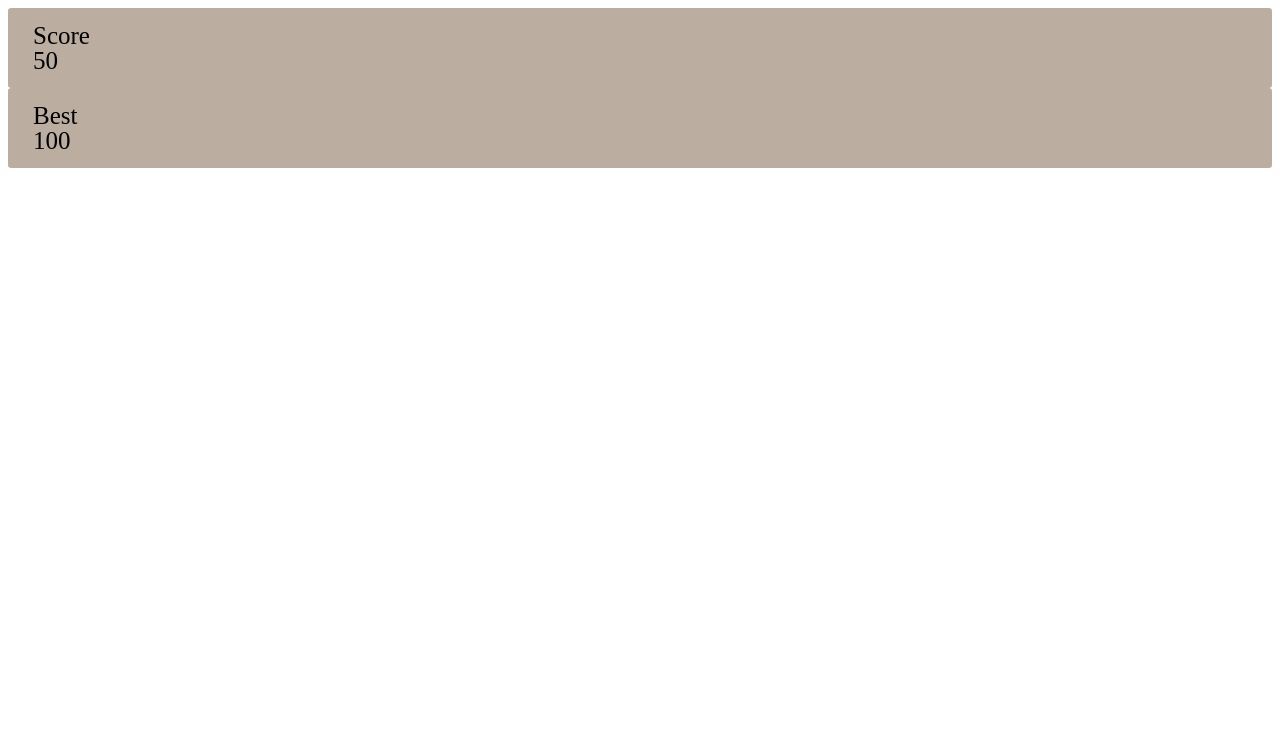
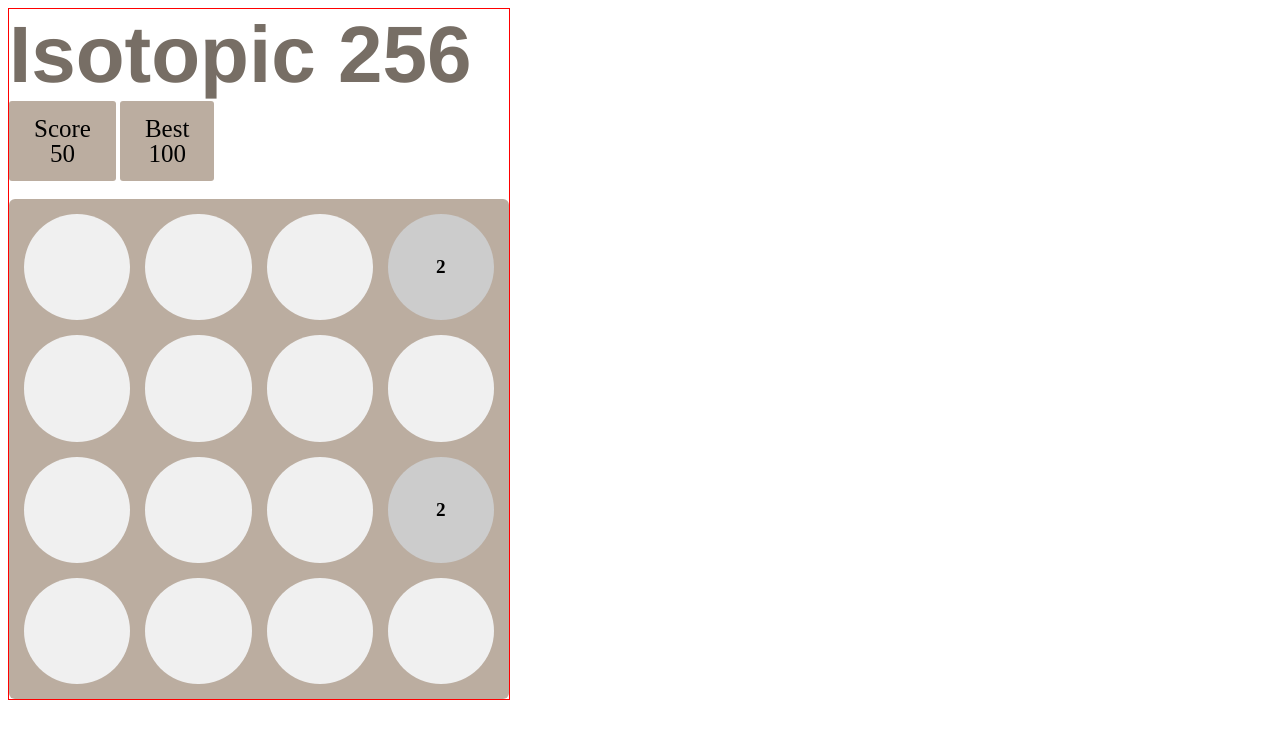
Before and after one commit to ivanempire/isotopic-2048, a SvelteKit app: page / in a window 1280 px wide. Shown: the top 738 px of the page. Built offline with nearby package versions, Linux system fonts and the light colour scheme.

Commit message:
WIP - testing deploy for HMR debugging

```diff
--- a/package.json
+++ b/package.json
@@ -39,5 +39,8 @@
 		"onlyBuiltDependencies": [
 			"esbuild"
 		]
+	},
+	"dependencies": {
+		"@sveltejs/adapter-vercel": "^5.8.1"
 	}
 }
--- a/src/lib/core/GameManager.ts
+++ b/src/lib/core/GameManager.ts
@@ -12,29 +12,32 @@ export class GameManager {
 
     reset() {
         this.isotopes = [];
-        // TODO: Can probably combine these
-        this.spawnRandomIsotope();
-        this.spawnRandomIsotope();
+        this.createInitialIsotopes();
     }
 
-    spawnRandomIsotope() {
+    createInitialIsotopes() {
         const empty = this.getEmptyCells();
         if (empty.length === 0) return;
 
-        const { x, y } = empty[Math.floor(Math.random() * empty.length)];
+        const spawnCount = Math.min(2, empty.length);
+        const newIsotopes: Isotope[] = [];
 
-        // TODO: Check what the original threshold is
+        for (let i = 0; i < spawnCount; i++) {
+            const index = Math.floor(Math.random() * empty.length);
+            const { x, y } = empty.splice(index, 1)[0];
+
             const value = Math.random() < 0.9 ? 2 : 4;
 
-        console.log("What do we have? " + this.isotopes.length);
-        console.dir(this.isotopes);
-        this.isotopes.push({
+            newIsotopes.push({
                 id: this.nextId++,
                 value,
                 x,
                 y,
                 new: true
             });
+        }
+
+        this.isotopes.push(...newIsotopes);
     }
 
     getIsotopes(): Isotope[] {
--- a/src/lib/ui/Grid.svelte
+++ b/src/lib/ui/Grid.svelte
@@ -3,32 +3,53 @@
     export let height: number;
     export let isotopes: Isotope[];
 
-    // Create row/column coordinate pairs
-    const coordinates = Array.from({ length: height * width }, (_, i) => ({
-        x: i % width,
-        y: Math.floor(i / width)
-    }));
+    const grid: (Isotope | null)[] = [];
 
-    function isotopeAt(x: number, y: number): Isotope | undefined {
-        return isotopes.find(t => t.x === x && t.y === y);
+    // TODO: May not be the best way...
+    for (let y = 0; y < height; y++) {
+        for (let x = 0; x < width; x++) {
+            const match = isotopes.find(i => i.x === x && i.y === y);
+            grid.push(match ?? null);
+        }
     }
 </script>
 
-<div
-        class="grid relative"
+<article
         style="
-    grid-template-columns: repeat({width}, 1fr);
-    grid-template-rows: repeat({height}, 1fr);
-    gap: 15px;
-    padding: 15px;
-    background-color: #bbada0;
+        background-color: #bbada0;
+        border-radius: 6px;
+        display: grid;
+        grid-template-columns: repeat({width}, 1fr);
+        grid-template-rows: repeat({height}, 1fr);
+        padding: 15px;
+        gap: 15px;
   "
 >
-    {#each coordinates as { x, y }}
-        <div class="relative w-full aspect-square rounded-full bg-[#eee4da] flex items-center justify-center" style="border:1px solid red;width:50px;height:50px;">
-            {#if isotopeAt(x, y)}
-                <div>{isotopeAt(x, y).value}</div>
+    {#each grid as cell}
+        <div class="cell {cell ? 'occupied' : 'empty'}">
+            {#if cell}
+                {cell.value}
             {/if}
         </div>
     {/each}
-</div>
+</article>
+
+<style>
+    .cell {
+        aspect-ratio: 1 / 1;
+        border-radius: 50%;
+        display: flex;
+        align-items: center;
+        justify-content: center;
+        font-weight: bold;
+        font-size: 1.2rem;
+    }
+
+    .occupied {
+        background: #ccc;
+    }
+
+    .empty {
+        background: #f0f0f0;
+    }
+</style>
--- a/src/lib/ui/Score.svelte
+++ b/src/lib/ui/Score.svelte
@@ -5,11 +5,15 @@
 
 <div class="inline-block text-white text-center font-bold mt-2"
      style="
+    display: inline-flex;
+    flex-direction: column;
+    align-items: center;
+    justify-content: center;
     background-color: #bbada0;
     padding: 15px 25px;
     border-radius: 3px;
     font-size: 25px;
-    line-height: 47px;
+    line-height: 1.2;
   "
 >
 
--- a/src/routes/+page.svelte
+++ b/src/routes/+page.svelte
@@ -5,20 +5,34 @@
     import Header from "$lib/ui/Header.svelte";
     import { GameManager } from "$lib/core/GameManager";
 
-    const manager = new GameManager(4, 4);
+    let manager: GameManager;
+
+    if (!manager) {
+        manager = new GameManager(4, 4);
+    }
+
     let isotopes = manager.getIsotopes();
 
 </script>
 
-<section class="max-w-2xl mx-auto px-4 flex flex-col items-center gap-4">
+<section style="width:500px;border:1px solid red;">
+    <Header text="Isotopic 256" />
     <Score value={50} />
     <Score label="Best" value={100} />
-<!--    <Header text="Isotopic 256" />-->
+    <br />
+    <br />
+    <Grid width={4} height={4} isotopes={isotopes} />
+</section>
 
-<!--    <div class="flex gap-4">-->
-<!--        <Score value={50} />-->
-<!--        <Score label="Best" value={100} />-->
-<!--    </div>-->
+<!--<section class="max-w-2xl mx-auto px-4 flex flex-col items-center gap-4">-->
+<!--&lt;!&ndash;    <Score value={50} />&ndash;&gt;-->
+<!--&lt;!&ndash;    <Score label="Best" value={100} />&ndash;&gt;-->
+<!--&lt;!&ndash;    <Header text="Isotopic 256" />&ndash;&gt;-->
 
-<!--    <Grid width={4} height={4} isotopes={isotopes} />-->
-</section>
+<!--&lt;!&ndash;    <div class="flex gap-4">&ndash;&gt;-->
+<!--&lt;!&ndash;        <Score value={50} />&ndash;&gt;-->
+<!--&lt;!&ndash;        <Score label="Best" value={100} />&ndash;&gt;-->
+<!--&lt;!&ndash;    </div>&ndash;&gt;-->
+
+<!--&lt;!&ndash;    <Grid width={4} height={4} isotopes={isotopes} />&ndash;&gt;-->
+<!--</section>-->
```
Also changed, not shown: svelte.config.js (+9 -9 lines), 2 other files (tests, documents, lock files or other folders). Lines whose indentation alone changed are shown as unchanged.
